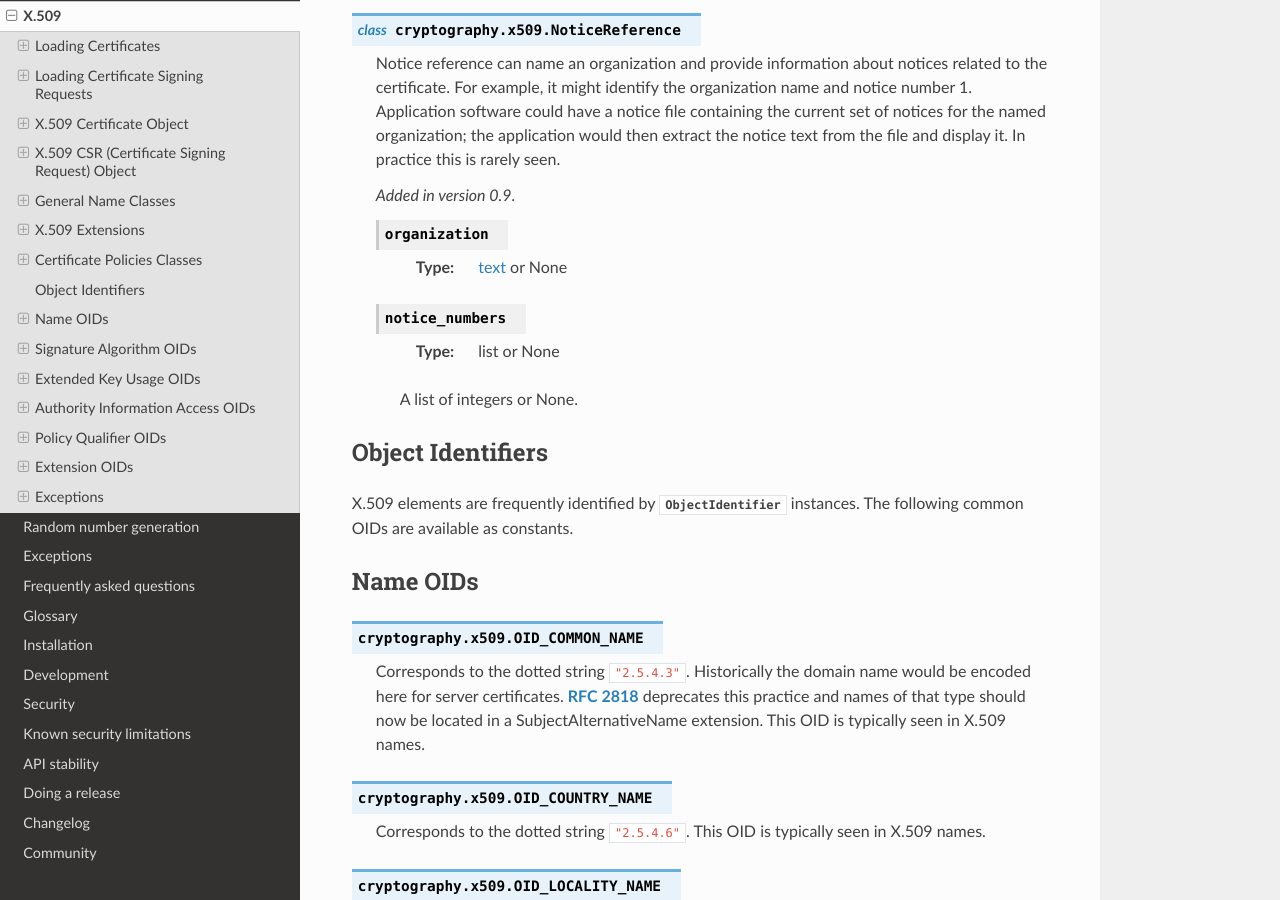
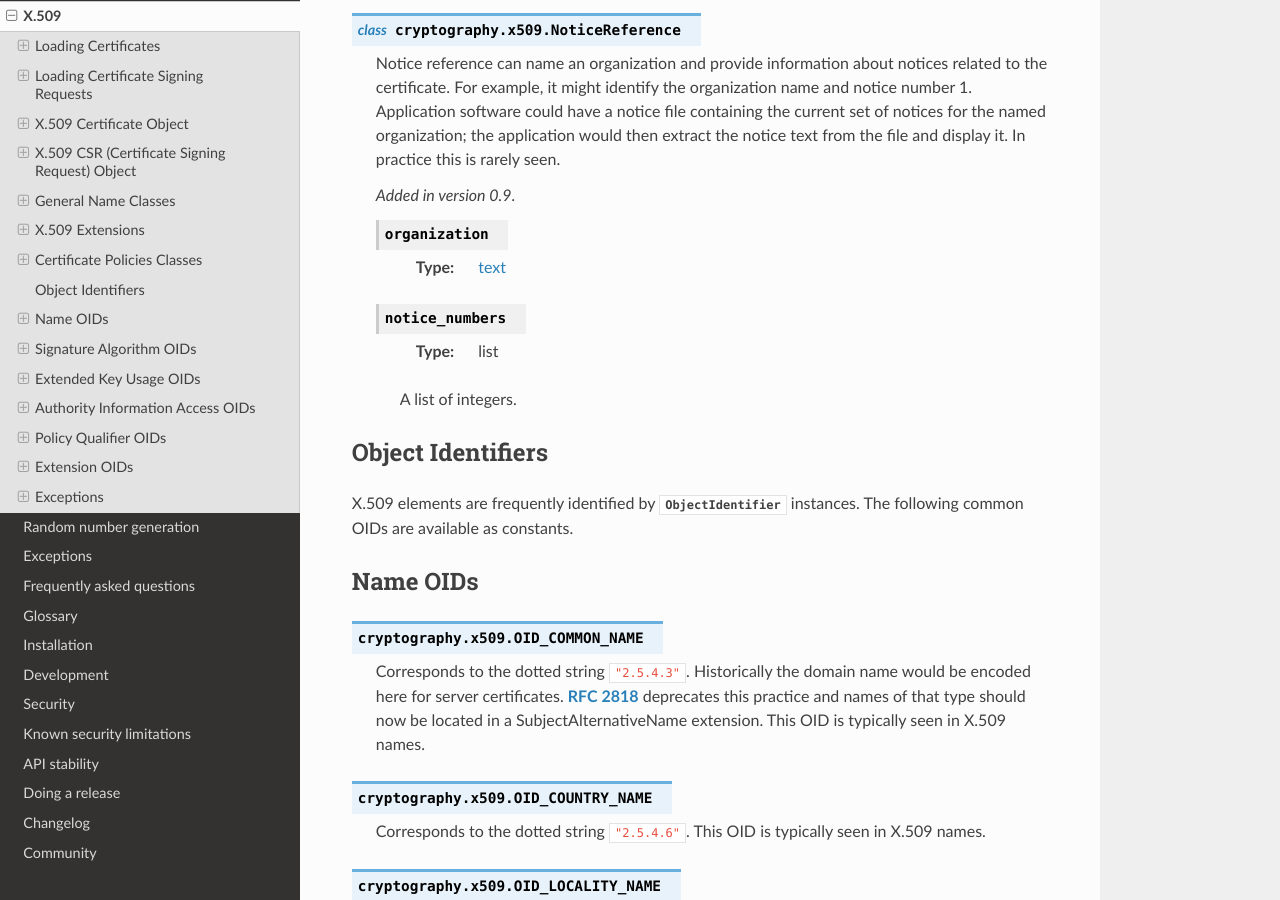
Before and after one commit to WebKing0121/cryptography, a Sphinx documentation site: the page built from docs/x509.rst, in a window 1280 px wide and 900 px high, scrolled down 16033 px. Built offline with Sphinx 7.4.7 and the Read the Docs theme 2.0.0, drawn with Linux system fonts in a browser that asks for light colours; pages that are not in the unit, such as notebooks, are missing from menus.

Commit message:
also update the docs to reflect the non-optional nature of these things

```diff
--- a/docs/x509.rst
+++ b/docs/x509.rst
@@ -959,13 +959,13 @@ These classes may be present within a :class:`CertificatePolicies` instance.
 
     .. attribute:: organization
 
-        :type: :term:`text` or None
+        :type: :term:`text`
 
     .. attribute:: notice_numbers
 
-        :type: list or None
+        :type: list
 
-        A list of integers or None.
+        A list of integers.
 
 Object Identifiers
 ~~~~~~~~~~~~~~~~~~
```
